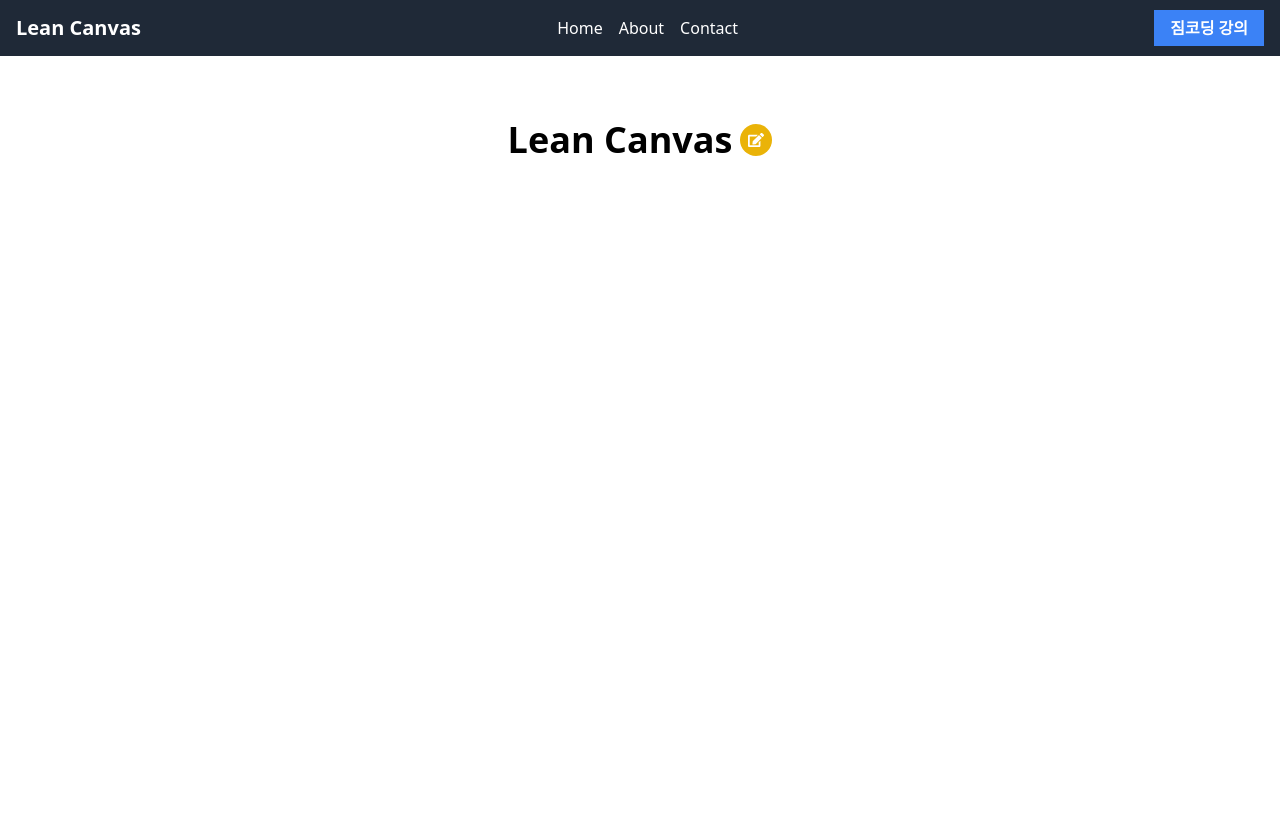
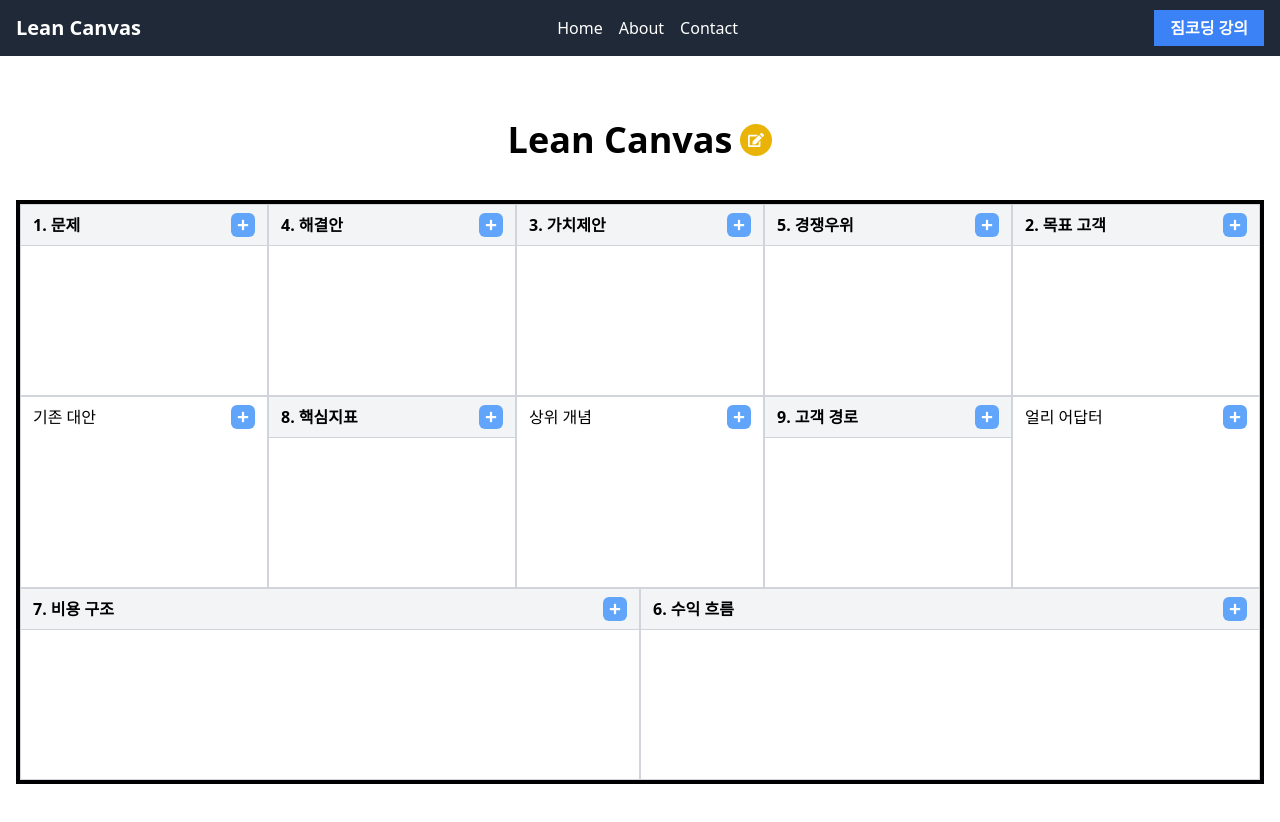
Before and after one commit to GwangIl-Park/FrontendStudy, a React (Vite) app in the folder react-gymcoding/lean-canvas-react/: page /canvases/1 in a window 1280 px wide. Shown: the top 822 px of the page. Before the commit the page ends 800 px from the top, so only its background shows below. Built offline with nearby package versions, Linux system fonts and the light colour scheme.

Commit message:
feat: react 강의
- 레이아웃 UI
- 메모 추가 및 제거 UI

```diff
--- a/react-gymcoding/lean-canvas-react/package.json
+++ b/react-gymcoding/lean-canvas-react/package.json
@@ -16,7 +16,8 @@
     "react-dom": "^19.0.0",
     "react-icons": "^5.5.0",
     "react-router-dom": "^7.5.0",
-    "styled-components": "^6.1.17"
+    "styled-components": "^6.1.17",
+    "uuid": "^11.1.0"
   },
   "devDependencies": {
     "@types/react": "^19.0.10",
--- a/react-gymcoding/lean-canvas-react/src/Header.jsx
+++ b/react-gymcoding/lean-canvas-react/src/Header.jsx
@@ -18,7 +18,7 @@ function Header() {
   const toggleMenu = () => setIsMenuOpen(!isMenuOpen);
 
   return (
-    <header className="sticky top-0 bg-gray-800 text-white px-4">
+    <header className="sticky top-0 bg-gray-800 text-white px-4 z-30">
       <div className="container mx-auto flex justify-between items-center h-14">
         <div>
           <Link to="/" className="text-xl font-bold">
--- /dev/null
+++ b/react-gymcoding/lean-canvas-react/src/components/CanvasCard.jsx
@@ -0,0 +1,44 @@
+import { useState } from 'react';
+import { FaPlus } from 'react-icons/fa';
+import Note from './Note';
+import { v4 as uuidv4 } from 'uuid';
+
+function CanvasCard({ title, isSubTitle = false }) {
+  const [noteList, setNoteList] = useState([]);
+  const addNoteList = () => {
+    setNoteList([...noteList, { id: uuidv4(), content: '' }]);
+  };
+  const removeNoteList = id => {
+    setNoteList(noteList.filter(note => note.id !== id));
+  };
+
+  return (
+    <div className="row-span-1 bg-white min-h-48 border border-collapse border-gray-300">
+      <div
+        className={`${isSubTitle === false && 'bg-gray-100 border-b border-b-gray-300'} flex items-start justify-between px-3 py-2`}
+      >
+        <h3 className={`${isSubTitle === false && 'font-bold'}`}>{title}</h3>
+        <button
+          className="bg-blue-400  text-white p-1.5 text-xs rounded-md"
+          onClick={addNoteList}
+        >
+          <FaPlus />
+        </button>
+      </div>
+      <div className="space-y-3 min-h-32 p-3">
+        {noteList.map(note => {
+          return (
+            <Note
+              key={note.id}
+              id={note.id}
+              content={note.content}
+              removeNoteList={removeNoteList}
+            />
+          );
+        })}
+      </div>
+    </div>
+  );
+}
+
+export default CanvasCard;
--- /dev/null
+++ b/react-gymcoding/lean-canvas-react/src/components/LeanCanvas.jsx
@@ -0,0 +1,27 @@
+import { FaPlus } from 'react-icons/fa';
+import CanvasCard from './CanvasCard';
+
+function LeanCanvas() {
+  return (
+    <div className="border-4 border-black">
+      <div className="grid grid-cols-5">
+        <CanvasCard title={'1. 문제'} />
+        <CanvasCard title={'4. 해결안'} />
+        <CanvasCard title={'3. 가치제안'} />
+        <CanvasCard title={'5. 경쟁우위'} />
+        <CanvasCard title={'2. 목표 고객'} />
+        <CanvasCard title={'기존 대안'} isSubTitle={true} />
+        <CanvasCard title={'8. 핵심지표'} />
+        <CanvasCard title={'상위 개념'} isSubTitle={true} />
+        <CanvasCard title={'9. 고객 경로'} />
+        <CanvasCard title={'얼리 어답터'} isSubTitle={true} />
+      </div>
+      <div className="grid grid-cols-2">
+        <CanvasCard title={'7. 비용 구조'} />
+        <CanvasCard title={'6. 수익 흐름'} />
+      </div>
+    </div>
+  );
+}
+
+export default LeanCanvas;
--- /dev/null
+++ b/react-gymcoding/lean-canvas-react/src/components/Note.jsx
@@ -0,0 +1,80 @@
+import { useEffect, useRef, useState } from 'react';
+import { AiOutlineClose, AiOutlineCheck } from 'react-icons/ai';
+
+const Note = ({ id, removeNoteList }) => {
+  const colorOptions = [
+    'bg-yellow-300',
+    'bg-pink-300',
+    'bg-blue-300',
+    'bg-green-300',
+  ];
+
+  const randomIndex = Math.floor(Math.random() * colorOptions.length);
+
+  const [color, setColor] = useState(colorOptions[randomIndex]);
+
+  const [isEditing, setIsEditing] = useState(false);
+
+  const textAreaRef = useRef(null);
+  const [content, setContent] = useState('');
+  useEffect(() => {
+    if (textAreaRef.current) {
+      textAreaRef.current.style.height =
+        textAreaRef.current.scrollHeight + 'px';
+    }
+  }, [content]);
+
+  return (
+    <div
+      className={`p-4 ${color} relative max-h-[32rem] overflow-hidden`}
+      onClick={() => setIsEditing(true)}
+    >
+      <div className="absolute top-2 right-2">
+        {isEditing ? (
+          <button
+            aria-label="Check Note"
+            className="text-gray-700"
+            onClick={e => {
+              e.stopPropagation();
+              setIsEditing(false);
+            }}
+          >
+            <AiOutlineCheck size={20} />
+          </button>
+        ) : (
+          <button
+            aria-label="Close Note"
+            className="text-gray-700"
+            onClick={() => removeNoteList(id)}
+          >
+            <AiOutlineClose size={20} />
+          </button>
+        )}
+      </div>
+      <textarea
+        value={content}
+        ref={textAreaRef}
+        onChange={e => setContent(e.target.value)}
+        className={`w-full h-full bg-transparent resize-none border-none focus:outline-none text-gray-900 overflow-hidden`}
+        aria-label="Edit Note"
+        placeholder="메모를 작성하세요."
+        style={{ height: 'auto', minHeight: '8rem' }}
+        readOnly={!isEditing}
+      />
+      {isEditing && (
+        <div className="flex space-x-2">
+          {colorOptions.map((option, index) => (
+            <button
+              key={index}
+              className={`w-6 h-6 rounded-full cursor-pointer outline outline-gray-50 ${option}`}
+              onClick={() => setColor(option)}
+              aria-label={`Change color to ${option}`}
+            />
+          ))}
+        </div>
+      )}
+    </div>
+  );
+};
+
+export default Note;
--- a/react-gymcoding/lean-canvas-react/src/pages/CanvasDetail.jsx
+++ b/react-gymcoding/lean-canvas-react/src/pages/CanvasDetail.jsx
@@ -1,9 +1,11 @@
 import CanvasTitle from '../components/CanvasTitle';
+import LeanCanvas from '../components/LeanCanvas';
 
 function CanvasDetail() {
   return (
     <div>
       <CanvasTitle />
+      <LeanCanvas />
     </div>
   );
 }
```
Also changed, not shown: 1 other file (tests, documents, lock files or other folders).
